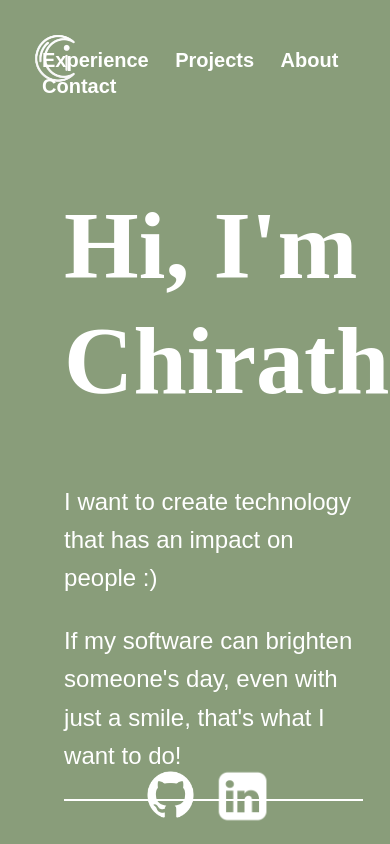
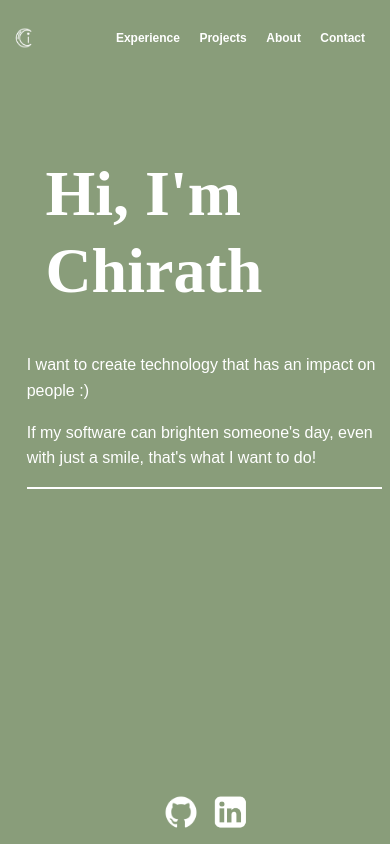
Before and after one commit to Sparkman2/Sparkman2.github.io, a plain HTML site: page index.html in a window 390 px wide. Drawn offline with Linux system fonts and the light colour scheme; a web font is replaced by a local one.

Commit message:
Update styles.css

```diff
--- a/styles.css
+++ b/styles.css
@@ -39,9 +39,8 @@ body {
     height: 75px;
     top: 21px;
     left: 20px;
+}
 
-
-}
 .header{
     height: 100px;
 }
@@ -65,7 +64,7 @@ body {
 .title {
     color: #ffffff;
     margin-top: 5rem;
-    margin-left: 15%;
+    margin-left: 10%;
     font-family: 'Superior title', Times New Roman, sans-serif;
     font-size: 3rem;
     line-height: 1.2;
@@ -74,7 +73,7 @@ body {
 .paragraph {
     max-width: 80%;
     color: #ffffff;
-    margin-left: 15%;
+    margin-left: 10%;
     font-family: Pitchsans Regular, sans-serif;
     font-size: 1.5rem;
     line-height: 1.6;
@@ -84,7 +83,7 @@ body {
     width: 80%;
     height: 2px;
     margin-top: 5%;
-    margin-left: 15%;
+    margin-left: 10%;
     background-color: #ffffff;
 }
 
@@ -117,6 +116,7 @@ body {
     filter: invert(31%) sepia(95%) saturate(3936%) hue-rotate(199deg) brightness(80%) contrast(100%);
 }
 
+
 @keyframes fadeInAnimation {
     from {
         opacity: 0;
@@ -148,3 +148,61 @@ body {
 .icon {
     animation: reverseSpin 1.5s linear forwards;
 }
+
+
+@media only screen and (max-width: 768px) {
+    .icon {
+        height: 30px; /* smaller icon for mobile */
+        top: 23px;
+        left: 10px;
+    }
+
+    .header {
+        height: 100px; /* adjust header size for mobile */
+    }
+
+    .navbar {
+        top: 15px;
+        right: 15px;
+        margin: 10px;
+    }
+
+    .navbar a {
+        margin-left: 15px;
+        font-size: 12px; /* smaller font size for mobile */
+    }
+
+    .title {
+        margin-top: 3rem;
+        margin-left: 10%;
+        font-size: 2rem; /* smaller title for mobile */
+    }
+
+    .paragraph {
+        max-width: 95%;
+        margin-left: 5%;
+        font-size: 1rem; /* smaller text for mobile */
+    }
+
+    .white-line {
+        width: 95%;
+        margin-top: 3%;
+        margin-left: 5%;
+    }
+
+    .bottom {
+        bottom: 0px;
+        position: absolute;
+        text-align: center;
+    }
+
+    .bot{
+        height: 50px; /* adjust social media icons for mobile */
+    }
+
+
+    .bot2 {
+        height: 39px; /* adjust social media icons for mobile */
+    }
+
+}
```
